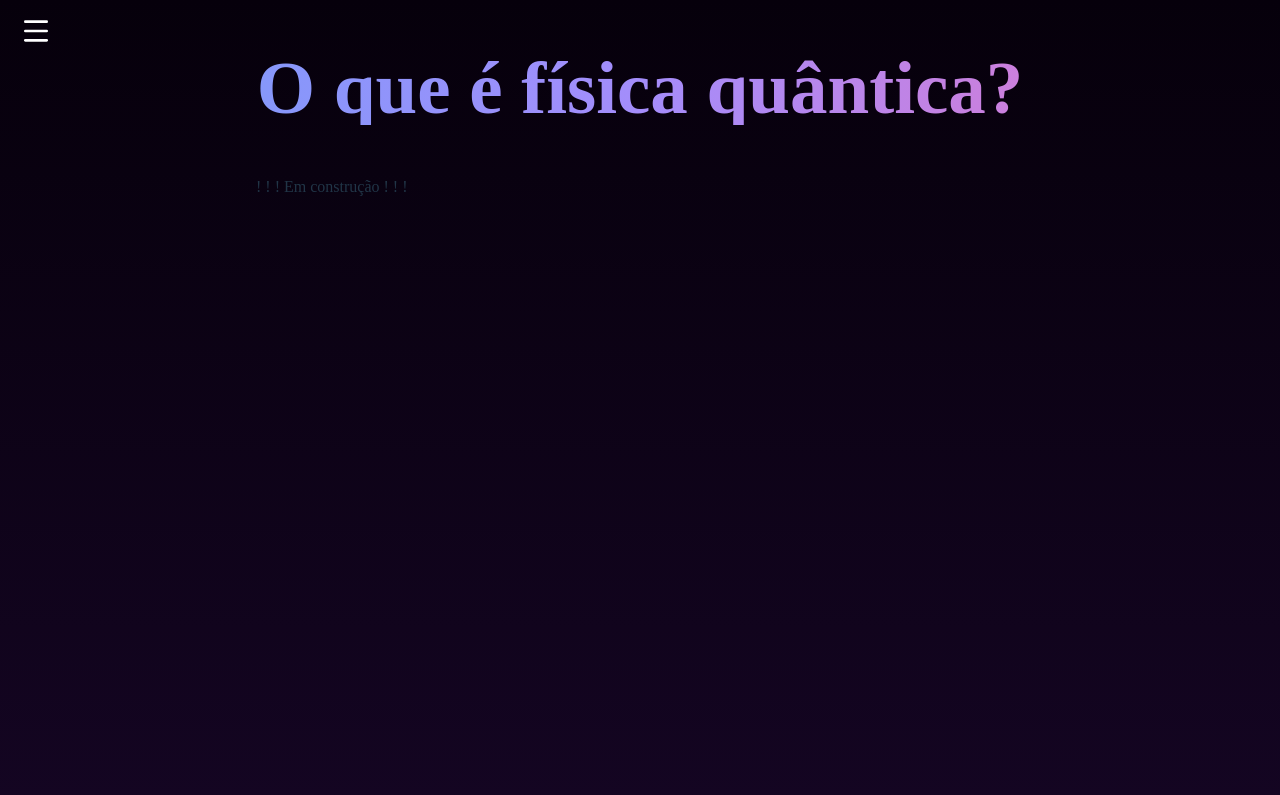
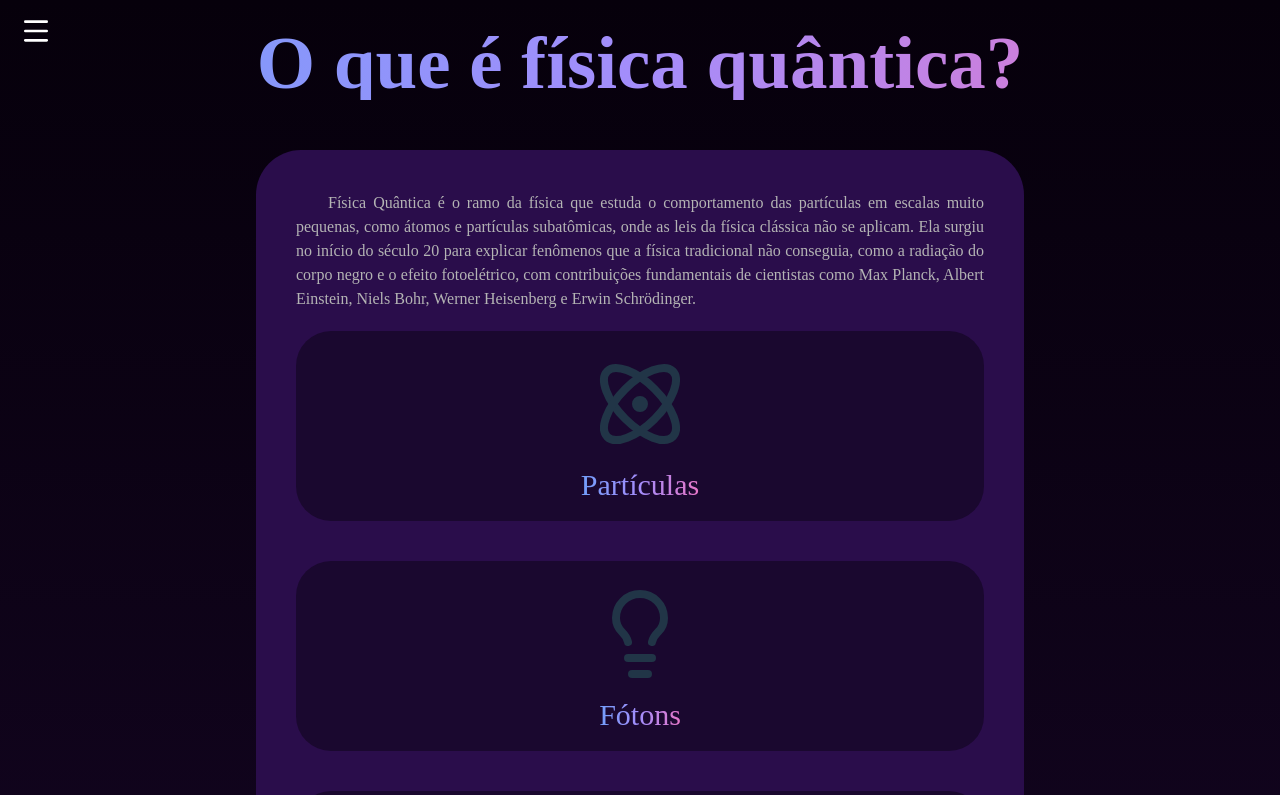
Before and after one commit to joaoarapucas/shor-decryption-explained, a React (Vite) app in the folder QC-Shor/: page /explorar in a window 1280 px wide. Shown: the top 795 px of the page. Built offline with nearby package versions, Linux system fonts and the light colour scheme; a web font is replaced by a local one.

Commit message:
adicionando definição inicial

```diff
--- /dev/null
+++ b/QC-Shor/src/componentes/CardDefinicao/CardDefinicao.css
@@ -0,0 +1,20 @@
+.card-descricao {
+    background-color: #1A082F;
+    border-radius: 35px;
+    padding-top: 25px;
+    display: flex;
+    flex-direction: column;
+    justify-content: center;
+    align-items: center;
+}
+
+.title {
+    font-size: 30px;
+    margin-top: 10px;
+    margin-bottom: 14px;
+
+    background: linear-gradient(to right, #729EFA, #A48DFB, #E676C8);
+    background-clip: text;
+    -webkit-background-clip: text;
+    -webkit-text-fill-color: transparent;
+}
--- /dev/null
+++ b/QC-Shor/src/componentes/CardDefinicao/CardDefinicao.jsx
@@ -0,0 +1,11 @@
+import './CardDefinicao.css'
+
+export default function CardDefinicao( { icon, title } ){
+
+    return(
+        <div className="card-descricao">
+            {icon}
+            <p className="title">{title}</p>
+        </div>
+    )
+}
--- /dev/null
+++ b/QC-Shor/src/paginas/Explorar/DefinicaoQuantica/DefinicaoQuantica.css
@@ -0,0 +1,18 @@
+.definicao-container {
+    background-color: #2A0D4B;
+    padding: 25px 40px 25px 40px;
+    border-radius: 45px;
+}
+
+.resumo {
+    color:#B4B4B4;
+    text-align: justify;
+    text-indent: 2rem;
+}
+
+.elementos-container {
+    display: flex;
+    flex-direction: column;
+    margin-top: 20px;
+    gap: 40px;
+}
--- /dev/null
+++ b/QC-Shor/src/paginas/Explorar/DefinicaoQuantica/DefinicaoQuantica.jsx
@@ -0,0 +1,41 @@
+import CardDefinicao from '../../../componentes/CardDefinicao/CardDefinicao'
+import './DefinicaoQuantica.css'
+import { Atom } from 'lucide-react'
+import { Lightbulb } from 'lucide-react'
+import { Wifi } from 'lucide-react'
+
+
+export default function DefinicaoQuantica(){
+
+    let iconSize = 96;
+    let dados = [
+        {
+            icon: <Atom size={iconSize}/>,
+            title: "Partículas"
+        },
+        {
+            icon: <Lightbulb size={iconSize}/>,
+            title: "Fótons"
+        },
+        {
+            icon: <Wifi size={iconSize}/>,
+            title: "Ondas"
+        },
+    ]
+
+    return (
+        <div className="definicao-container">
+            <p className='resumo'>
+                Física Quântica é o ramo da física que estuda o comportamento das partículas em
+                escalas muito pequenas, como átomos e partículas subatômicas, onde as leis da física
+                clássica não se aplicam. Ela surgiu no início do século 20 para explicar fenômenos que
+                a física tradicional não conseguia, como a radiação do corpo negro e o efeito fotoelétrico,
+                com contribuições fundamentais de cientistas como Max Planck, Albert Einstein, Niels Bohr,
+                Werner Heisenberg e Erwin Schrödinger.
+            </p>
+            <div className='elementos-container'>
+                {dados.map(i => (<CardDefinicao icon={i.icon} title={i.title} />))}
+            </div>
+        </div>
+    )
+}
--- a/QC-Shor/src/paginas/Explorar/explorar.css
+++ b/QC-Shor/src/paginas/Explorar/explorar.css
@@ -1,5 +1,6 @@
 h1.title {
     font-size: 75px;
+    margin-top: 25px
 }
 
 .pagina-inteira {
--- a/QC-Shor/src/paginas/Explorar/explorar.jsx
+++ b/QC-Shor/src/paginas/Explorar/explorar.jsx
@@ -4,6 +4,7 @@ import './explorar.css'
 import { PrincipaisCientistas } from "./PrincipaisCientistas/PrincipaisCientistas";
 import { PrincipiosFundamentais } from "./PrincipiosFundamentais/PrincipiosFundamentais";
 import { ClassicoVsQuantico } from "./ClassicoVsQuantico/ClassicoVsQuantico";
+import DefinicaoQuantica from "./DefinicaoQuantica/DefinicaoQuantica";
 
 export function Explorar(){
     const topicos = [
@@ -22,7 +23,13 @@ export function Explorar(){
 
     switch(topicoSelecionado){
         default:
-            conteudo = <>! ! ! Em construção ! ! !</>
+            conteudo = <div>
+                            <p>! ! ! Em construção ! ! !</p>
+                            <img src="https://www.startpage.com/av/proxy-image?piurl=https%3A%2F%2Fpng.pngtree.com%2Fpng-clipart%2F20230423%2Foriginal%2Fpngtree-3d-safety-helmet-for-construction-site-work-png-image_9084703.png&sp=1764126803Te3b58f65c8c80f040312d3e11f76479902111ce397fc9bd39d13de0e2236db79" width={500}></img>
+                       </div>
+            break;
+        case "O que é física quântica?":
+            conteudo = <DefinicaoQuantica />
             break;
         case "Principais cientistas":
             conteudo = <PrincipaisCientistas />
```
